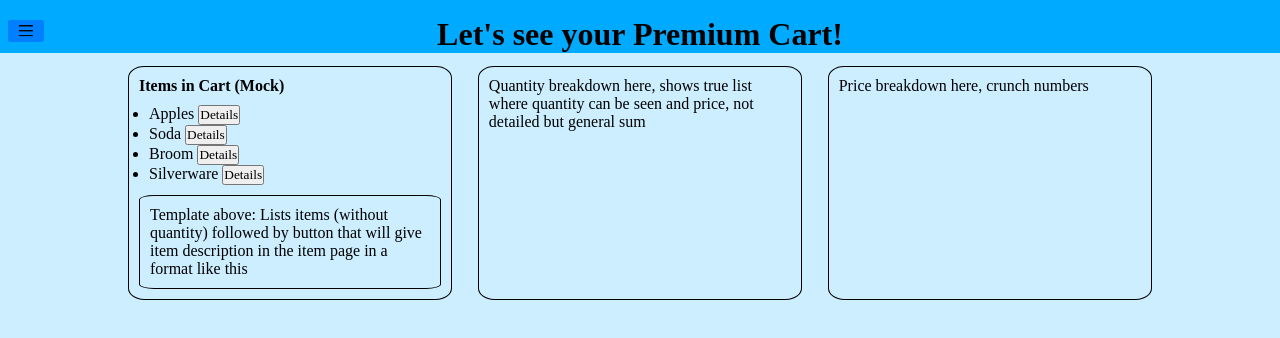
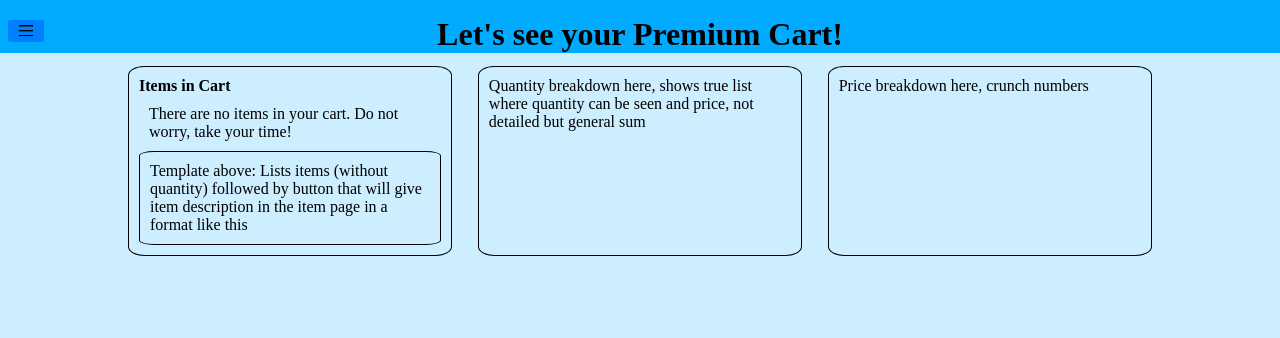
Before and after one commit to Johnny-Rport/Shopping, a React (Create React App) app: page /shopping/Cart in a window 1280 px wide. Shown: the top 338 px of the page. Built offline with nearby package versions, Linux system fonts and the light colour scheme; a web font is replaced by a local one.

Commit message:
Updating cart

```diff
--- a/src/parts/cart_item.tsx
+++ b/src/parts/cart_item.tsx
@@ -1,14 +1,12 @@
 import React from 'react';
 import style from '../Pages/css/home.module.css'
+import { items_in_cart } from './product_handler';
 
 function Cartitem(){
     return (
-        <div className={style.list}> <h4>Items in Cart (Mock)</h4>
+        <div className={style.list}> <h4>Items in Cart</h4>
             <ul>
-                <li>Apples <button>Details</button></li>
-                <li>Soda  <button>Details</button></li>
-                <li>Broom  <button>Details</button></li>
-                <li>Silverware  <button>Details</button></li>
+                <DisplayItems/>
             </ul>
 
             <div>Template above: Lists items (without quantity) followed by button that will give item description in the item page in a format like this</div>
@@ -16,4 +14,31 @@ function Cartitem(){
     )
 }
 
+function DisplayItems(){
+    function check() {
+        if (items_in_cart.length === 0) {
+            return "There are no items in your cart. Do not worry, take your time!"
+        }
+    }
+
+    return(
+        <React.Fragment>{
+            items_in_cart.map((item)=>
+                {
+                return(<li key={item.key}>{item.key} <Detailbtn/></li>)
+                })}
+            {check()}
+        </React.Fragment>
+    )
+}
+
+function Detailbtn(){
+    return(
+        <React.Fragment>
+            <button>Details</button>
+        </React.Fragment>
+    )
+}
+
+
 export default Cartitem
--- a/src/parts/product_handler.ts
+++ b/src/parts/product_handler.ts
@@ -1,5 +1,3 @@
-import React from 'react'
-
 interface item {
     key: string
     quantity: number
```
